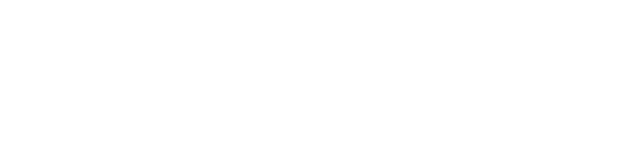
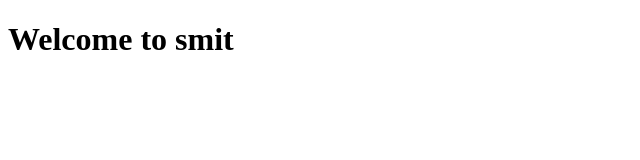
Before and after one commit to Salmangit147/Portfolio, a plain HTML site: page index.html in a window 1280 px wide. Shown: the whole page, without its empty margins (0-640 px from the left). Drawn offline with Linux system fonts and the light colour scheme.

Commit message:
Update index.html

```diff
--- a/index.html
+++ b/index.html
@@ -6,6 +6,6 @@
     <title>Document</title>
 </head>
 <body>
-
+    <h1>Welcome to smit</h1>
 </body>
 </html>
```
